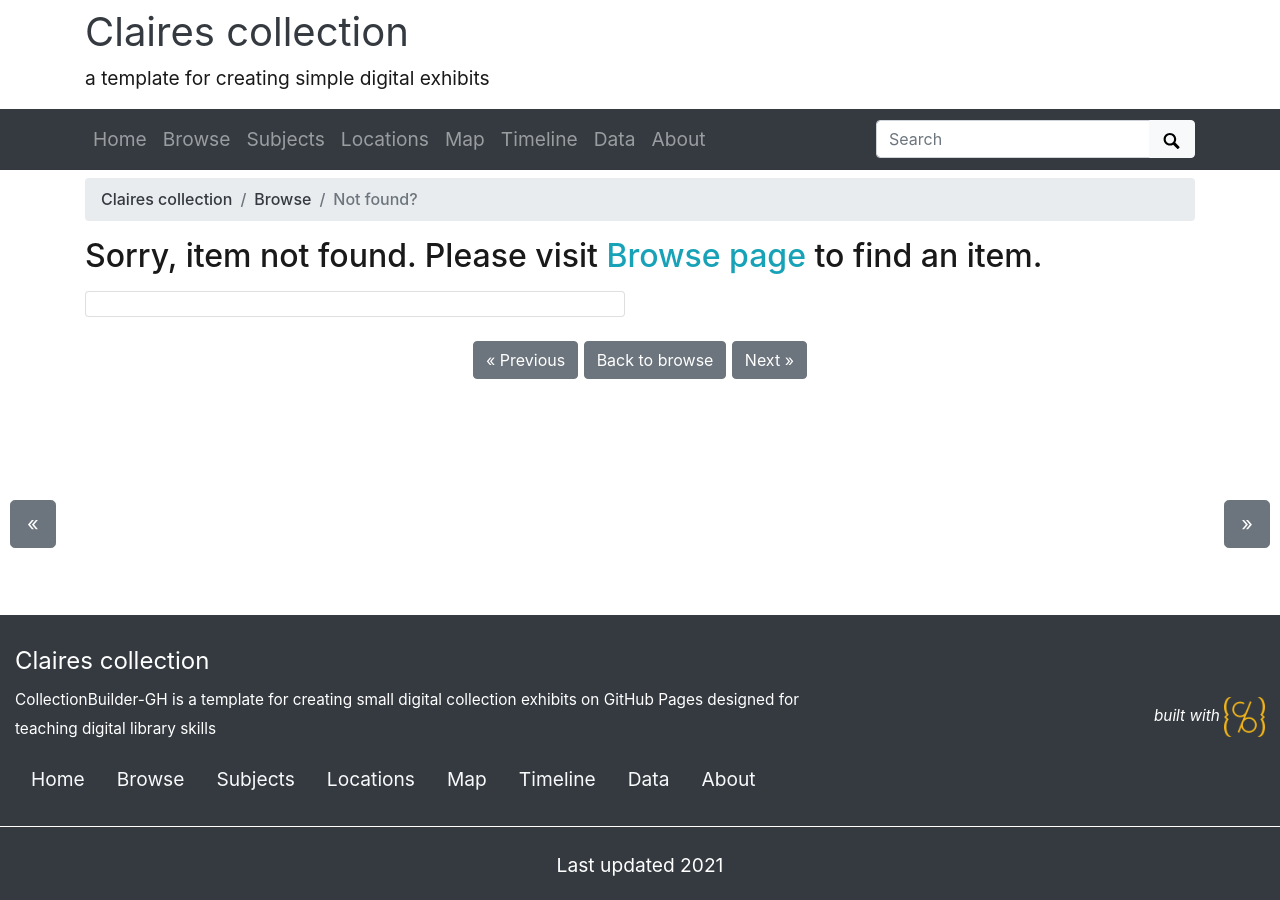
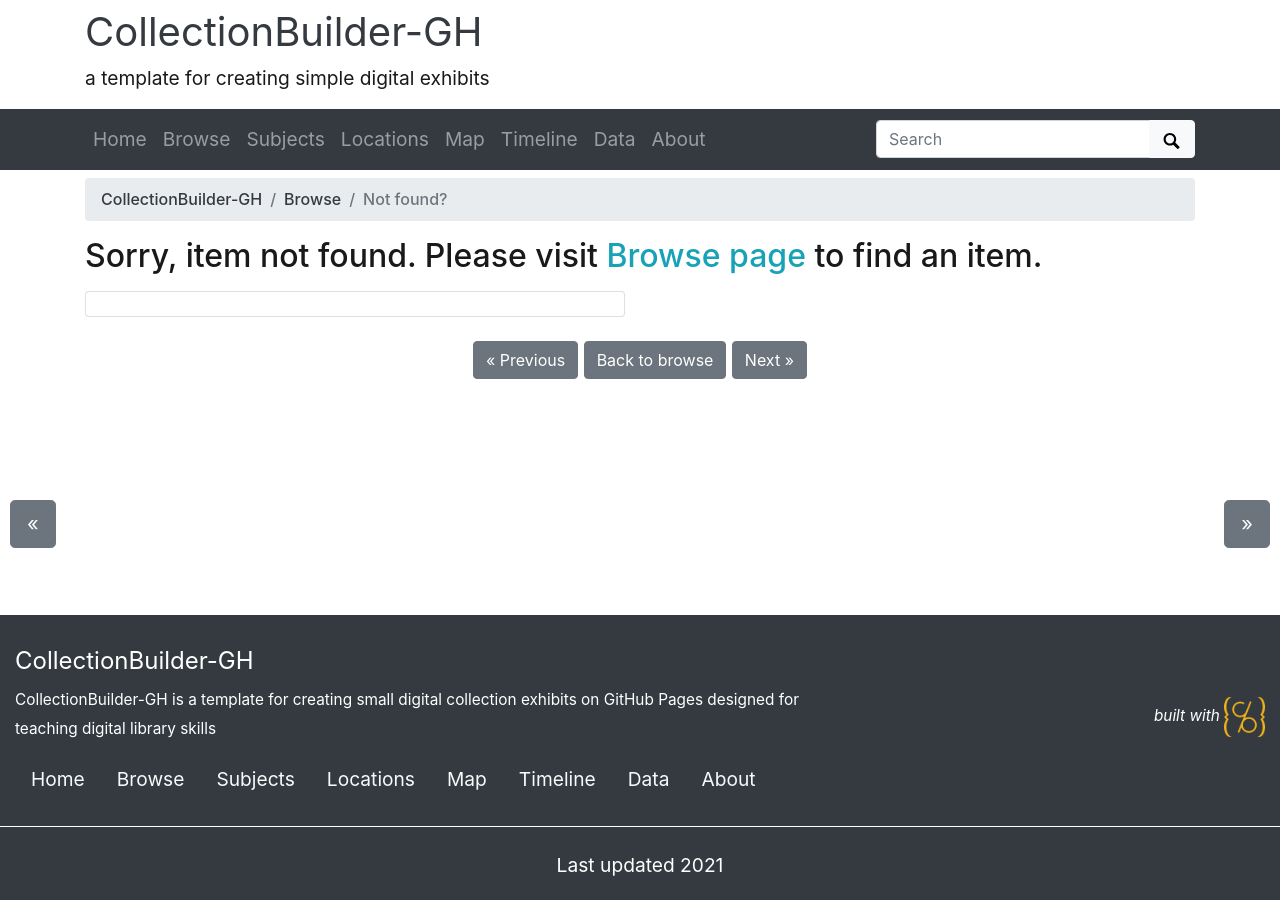
Before and after one commit to celattin/digital-library-capstone, a Jekyll site: the page built from pages/item.md, in a window 1280 px wide. Built offline with Jekyll 4.4.1, drawn with Linux system fonts in a browser that asks for light colours.

Commit message:
Update _config.yml

```diff
--- a/_config.yml
+++ b/_config.yml
@@ -20,7 +20,7 @@ source-code: https://github.com/celattin/digital-library-capstone
 # SITE SETTINGS
 #
 # title of site appears in banner
-title: 'Claires collection'
+title: CollectionBuilder-GH
 # tagline, a short phrase that will appear throughout the site in the top banner
 tagline: a template for creating simple digital exhibits
 # description appears in meta tags and other locations
```
